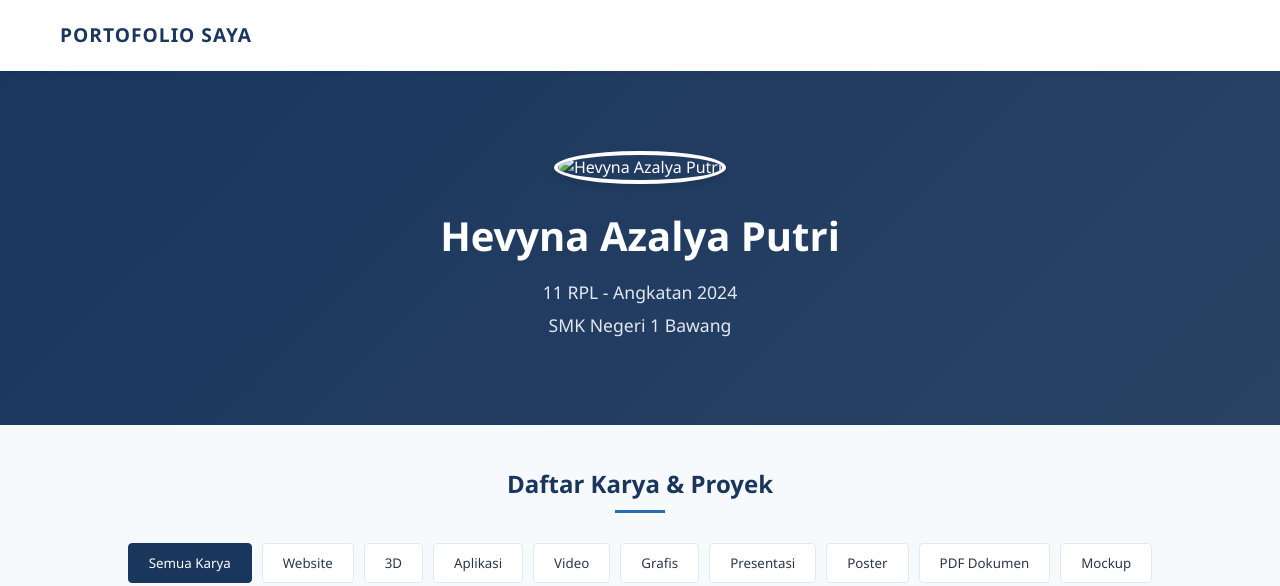
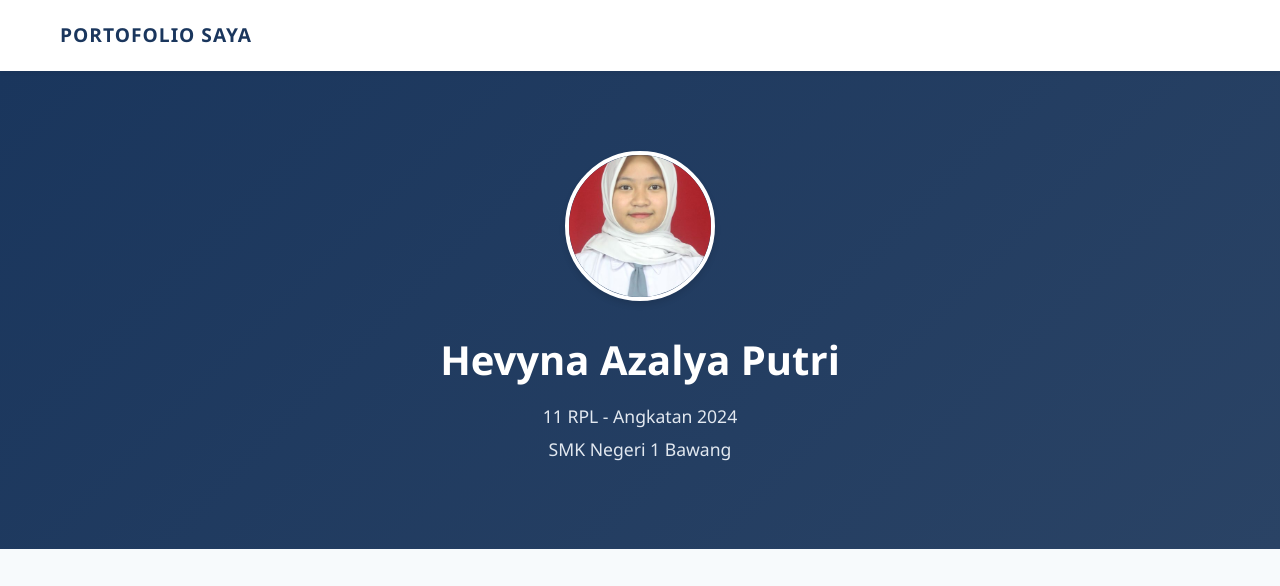
Before and after one commit to zallyya/HevynaAzalya-Portofolio, a plain HTML site: page index.html in a window 1280 px wide. Shown: the top 586 px of the page. Drawn offline with Linux system fonts and the light colour scheme.

```diff
--- a/index.html
+++ b/index.html
@@ -396,7 +396,7 @@
 
     <section class="hero-section">
         <div class="hero-container">
-            <img src="foto.jpg" alt="Hevyna Azalya Putri" class="profile-img">
+            <img src="img/foto.jpg" alt="Hevyna Azalya Putri" class="profile-img">
             <h1>Hevyna Azalya Putri</h1>
             <p>11 RPL - Angkatan 2024</p>
             <p>SMK Negeri 1 Bawang</p>
```
